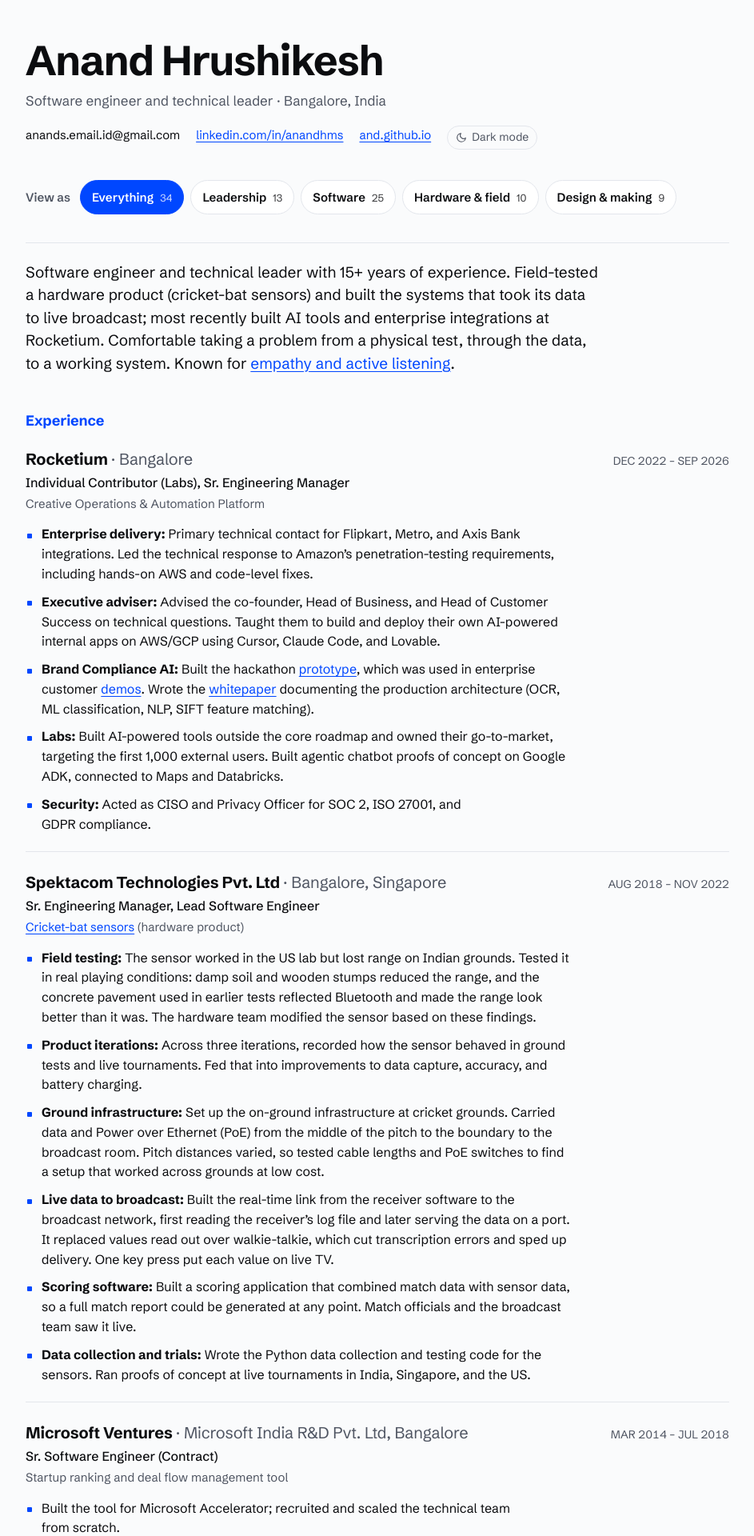
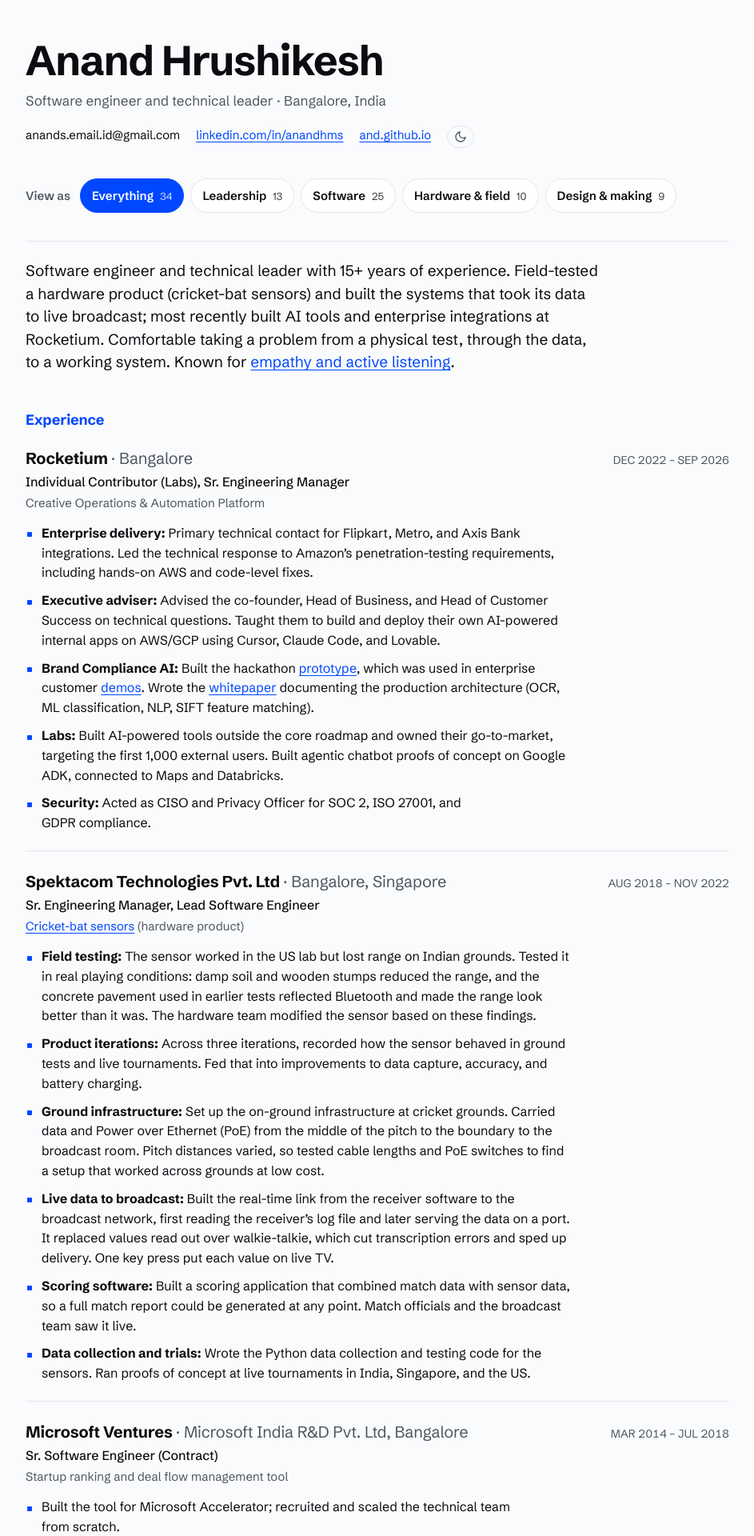
Before and after one commit to and/and.github.io, a Jekyll site: the page resume/index.html, which Jekyll copies as it is, in a window 1280 px wide. Shown: the top 1920 px of the page at 80% size, without its empty margins (168-1111 px from the left). Built offline with Jekyll 4.4.1, drawn with Linux system fonts in a browser that asks for light colours.

Commit message:
Resume mode toggle: icon only (label kept for screen readers and tooltip)
Co-Authored-By: Claude Sonnet 5.5 <noreply@anthropic.com>
Claude-Session: https://claude.ai/code/session_01MuwebNEXBFxCrvNjpbsvNM

```diff
--- a/resume/index.html
+++ b/resume/index.html
@@ -61,7 +61,9 @@ a:hover { text-decoration-thickness: 2px; }
 .contact li { min-width: 0; overflow-wrap: anywhere; }
 .mode { font: inherit; font-size: 0.875rem; display: inline-flex; align-items: center; gap: 6px; padding: 3px 10px; color: var(--muted); background: transparent; border: 1px solid var(--rule); border-radius: 999px; cursor: pointer; }
 .mode:hover { border-color: var(--accent); color: var(--text); }
-.mode svg { width: 14px; height: 14px; flex: none; }
+.mode svg { width: 16px; height: 16px; flex: none; display: block; }
+.mode { padding: 5px 8px; }
+.mode span { position: absolute; width: 1px; height: 1px; overflow: hidden; clip: rect(0 0 0 0); white-space: nowrap; }
 @media print { .mode { display: none; } }
 
 /* View switcher */
```
Also changed, not shown: other parts of resume/index.html (+3 -1 lines).
